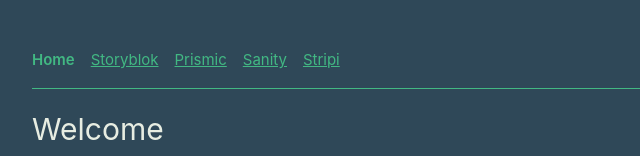
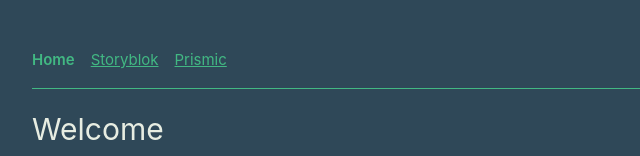
Before and after one commit to alex-bowers/headless-cms-testing, a Vue app: page / in a window 1280 px wide. Shown: the top 156 px of the page, without its empty margins (0-640 px from the left). Built offline with nearby package versions, Linux system fonts and the light colour scheme; no server answers; what @storyblok/vue would draw is missing.

Commit message:
Remove Sanity and Strapi links

```diff
--- a/src/components/Navigation.vue
+++ b/src/components/Navigation.vue
@@ -4,8 +4,6 @@
             <RouterLink to="/">Home</RouterLink>
             <RouterLink to="/storyblok">Storyblok</RouterLink>
             <RouterLink to="/prismic">Prismic</RouterLink>
-            <RouterLink to="/sanity">Sanity</RouterLink>
-            <RouterLink to="/strapi">Stripi</RouterLink>
         </nav>
     </div>
 </template>
```
